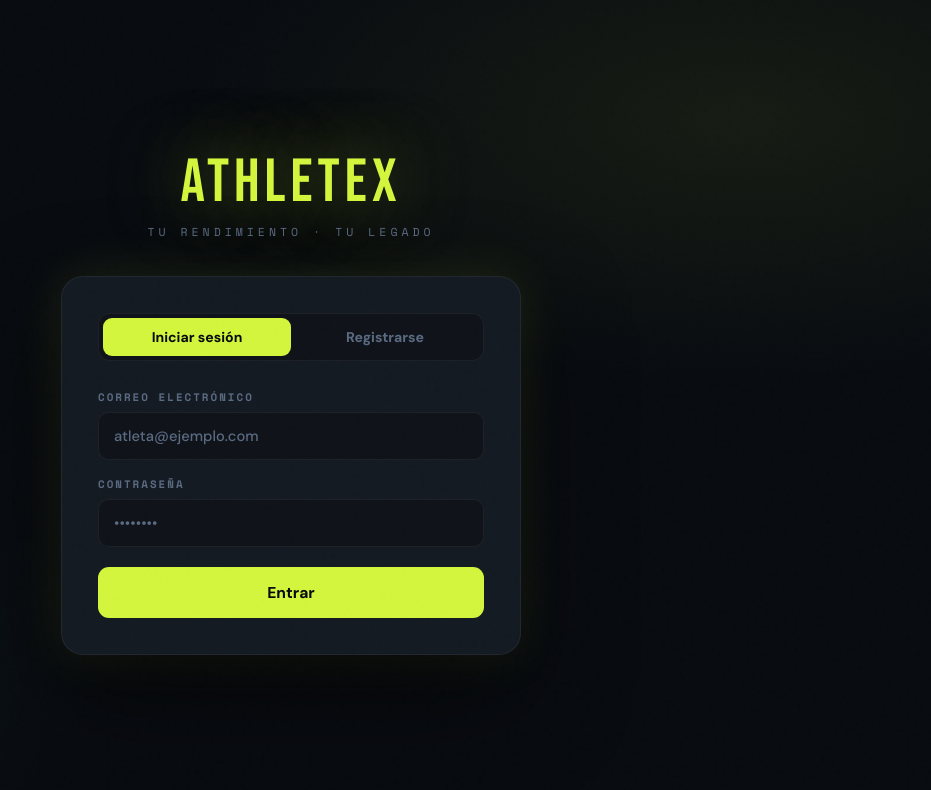
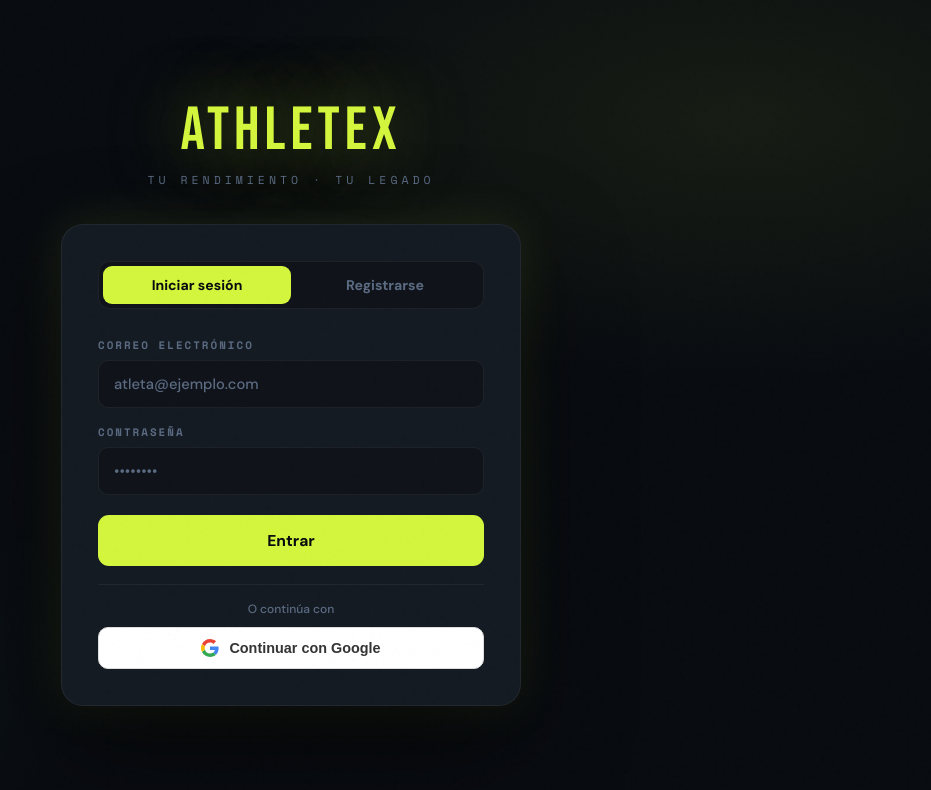
Before and after one commit to Krayangel/SportStreamLive-Front, a React (Create React App) app: page / in a window 1280 px wide. Shown: the top 790 px of the page, without its empty margins (349-1280 px from the left). Built offline with nearby package versions, Linux system fonts and the light colour scheme.

Commit message:
Ajustes de sprint2

```diff
--- a/src/components/auth/AuthScreen.jsx
+++ b/src/components/auth/AuthScreen.jsx
@@ -2,9 +2,15 @@
 import React, { useState } from 'react';
 import { LoginForm }    from './LoginForm';
 import { RegisterForm } from './RegisterForm';
+import { API_URL }      from '../../config';
 
 export function AuthScreen() {
   const [tab, setTab] = useState('login');
+
+  const handleGoogleLogin = () => {
+    // Redirige al flujo OAuth2 de Spring Security
+    window.location.href = `${API_URL}/oauth2/authorization/google`;
+  };
 
   return (
     <div className="auth-wrap">
@@ -31,6 +37,46 @@ export function AuthScreen() {
             ? <LoginForm />
             : <RegisterForm onSuccess={() => setTab('login')} />
           }
+
+          <div style={{
+            marginTop: 18,
+            borderTop: '1px solid var(--border)',
+            paddingTop: 16,
+            textAlign: 'center',
+          }}>
+            <p style={{ fontSize: '0.75rem', color: 'var(--muted)', marginBottom: 10 }}>
+              O continúa con
+            </p>
+            <button
+              onClick={handleGoogleLogin}
+              style={{
+                width: '100%',
+                display: 'flex',
+                alignItems: 'center',
+                justifyContent: 'center',
+                gap: 10,
+                background: '#fff',
+                color: '#333',
+                border: '1.5px solid #ddd',
+                borderRadius: 10,
+                padding: '11px 16px',
+                fontSize: '0.9rem',
+                fontWeight: 600,
+                cursor: 'pointer',
+                transition: 'box-shadow 0.2s',
+              }}
+              onMouseEnter={e => (e.currentTarget.style.boxShadow = '0 2px 8px rgba(0,0,0,0.15)')}
+              onMouseLeave={e => (e.currentTarget.style.boxShadow = 'none')}
+            >
+              <svg width="18" height="18" viewBox="0 0 48 48">
+                <path fill="#EA4335" d="M24 9.5c3.54 0 6.71 1.22 9.21 3.6l6.85-6.85C35.9 2.38 30.47 0 24 0 14.62 0 6.51 5.38 2.56 13.22l7.98 6.19C12.43 13.72 17.74 9.5 24 9.5z"/>
+                <path fill="#4285F4" d="M46.98 24.55c0-1.57-.15-3.09-.38-4.55H24v9.02h12.94c-.58 2.96-2.26 5.48-4.78 7.18l7.73 6c4.51-4.18 7.09-10.36 7.09-17.65z"/>
+                <path fill="#FBBC05" d="M10.53 28.59c-.48-1.45-.76-2.99-.76-4.59s.27-3.14.76-4.59l-7.98-6.19C.92 16.46 0 20.12 0 24c0 3.88.92 7.54 2.56 10.78l7.97-6.19z"/>
+                <path fill="#34A853" d="M24 48c6.48 0 11.93-2.13 15.89-5.81l-7.73-6c-2.18 1.48-4.97 2.29-8.16 2.29-6.26 0-11.57-4.22-13.47-9.91l-7.98 6.19C6.51 42.62 14.62 48 24 48z"/>
+              </svg>
+              Continuar con Google
+            </button>
+          </div>
         </div>
       </div>
     </div>
--- a/src/context/AuthContext.jsx
+++ b/src/context/AuthContext.jsx
@@ -1,11 +1,12 @@
 // src/context/AuthContext.jsx
-import React, { createContext, useContext, useState, useCallback } from 'react';
+import React, { createContext, useContext, useState, useCallback, useEffect } from 'react';
 import {
   login    as svcLogin,
   register as svcRegister,
   logout   as svcLogout,
   getStoredUser,
 } from '../services/authService';
+import { TOKEN_KEY, USER_KEY } from '../config';
 
 const AuthContext = createContext(null);
 
@@ -13,6 +14,30 @@ export function AuthProvider({ children }) {
   const [user,    setUser]    = useState(() => getStoredUser());
   const [loading, setLoading] = useState(false);
   const [error,   setError]   = useState('');
+
+  // Maneja el token que llega por URL tras OAuth2 Google
+  // El back redirige a: /oauth2/callback?token=<jwt>
+  useEffect(() => {
+    const params = new URLSearchParams(window.location.search);
+    const token  = params.get('token');
+    if (!token) return;
+
+    // Limpiar la URL sin recargar
+    window.history.replaceState({}, document.title, window.location.pathname);
+
+    // Decodificar el JWT para extraer email (no se verifica, solo se lee)
+    try {
+      const payload = JSON.parse(atob(token.split('.')[1]));
+      const email   = payload.sub;
+      const username = email.split('@')[0];
+      localStorage.setItem(TOKEN_KEY, token);
+      const userData = { id: payload.userId || email, username, email };
+      localStorage.setItem(USER_KEY, JSON.stringify(userData));
+      setUser(userData);
+    } catch (e) {
+      console.error('[AuthContext] Error procesando token OAuth2:', e);
+    }
+  }, []);
 
   const login = useCallback(async (email, password) => {
     setLoading(true); setError('');
--- a/src/pages/LiveRoom.jsx
+++ b/src/pages/LiveRoom.jsx
@@ -266,7 +266,7 @@ export function LiveRoom({ event, onExit }) {
     setLaunchLoading(true);
     setLaunchMsg('');
     try {
-      await launchBadge(streamId, user.id, launchTipo, launchNombre.trim());
+      await launchBadge(streamId, launchTipo, launchNombre.trim());
       setLaunchMsg('¡Medalla lanzada! Los espectadores ya pueden atraparla.');
       setLaunchNombre('');
     } catch (err) {
--- a/src/services/badgeService.js
+++ b/src/services/badgeService.js
@@ -8,8 +8,8 @@ export const getBadges = (uid) =>
 export const claimBadge = (badgeId, userId, tipo, nombre) =>
   post(ENDPOINTS.BADGE_CLAIM(badgeId), { userId, tipo, nombre }).then(r => r.json());
 
-export const launchBadge = async (streamId, userId, tipo, nombre) => {
-  const res = await post(ENDPOINTS.BADGE_LAUNCH(streamId), { userId, tipo, nombre });
+export const launchBadge = async (streamId, tipo, nombre) => {
+  const res = await post(ENDPOINTS.BADGE_LAUNCH(streamId), { tipo, nombre });
   if (!res.ok) {
     let msg = `HTTP ${res.status}`;
     try { const err = await res.json(); msg = err.message || err.error || msg; } catch {}
--- a/src/services/wsClient.js
+++ b/src/services/wsClient.js
@@ -1,16 +1,14 @@
 // src/services/wsClient.js
-// Singleton STOMP/SockJS. Una sola conexión para toda la app.
-
 import SockJS from 'sockjs-client';
 import { Client } from '@stomp/stompjs';
 import { WS_URL } from '../config';
 import { getToken } from './authService';
 
 let client = null;
-// topic -> Map<callbackFn, stompSubscription>
-const subs   = {};
-const queued = [];  // mensajes encolados antes de conectar
-let ready    = false;
+// topic -> { stompSub, callbacks: Set<fn> }
+const topicMap = {};
+const queued   = [];
+let ready      = false;
 
 function buildClient() {
   if (client) return client;
@@ -26,18 +24,15 @@ function buildClient() {
       ready = true;
       console.log('[WS] Conectado');
 
-      // Re-suscribir todos los topics registrados
-      Object.entries(subs).forEach(([topic, cbMap]) => {
-        cbMap.forEach((_, cb) => {
-          if (!cbMap.get(cb) || cbMap.get(cb).id === undefined) {
-            const stompSub = client.subscribe(topic, (msg) => {
-              let parsed;
-              try { parsed = JSON.parse(msg.body); } catch { parsed = msg.body; }
-              cbMap.forEach((__, fn) => fn(parsed));
-            });
-            // Guardar una única suscripción STOMP por topic
-            cbMap.set(cb, stompSub);
-          }
+      // Re-suscribir topics que tenían callbacks registrados
+      Object.entries(topicMap).forEach(([topic, entry]) => {
+        if (entry.callbacks.size === 0) return;
+        // Si ya hay una sub STOMP activa no duplicar
+        if (entry.stompSub) return;
+        entry.stompSub = client.subscribe(topic, (msg) => {
+          let parsed;
+          try { parsed = JSON.parse(msg.body); } catch { parsed = msg.body; }
+          topicMap[topic]?.callbacks.forEach(fn => fn(parsed));
         });
       });
 
@@ -49,6 +44,8 @@ function buildClient() {
 
     onDisconnect: () => {
       ready = false;
+      // Marcar subs STOMP como nulas para que onConnect las rehaga
+      Object.values(topicMap).forEach(e => { e.stompSub = null; });
       console.log('[WS] Desconectado');
     },
 
@@ -61,53 +58,34 @@ function buildClient() {
   return client;
 }
 
-/**
- * Suscribirse a un topic.
- * Devuelve función para desuscribirse.
- */
 export function wsSubscribe(topic, callback) {
-  if (!subs[topic]) subs[topic] = new Map();
-  const cbMap = subs[topic];
+  if (!topicMap[topic]) topicMap[topic] = { stompSub: null, callbacks: new Set() };
+  const entry = topicMap[topic];
 
-  // Evitar suscripción duplicada del mismo callback
-  if (cbMap.has(callback)) return () => {};
+  if (entry.callbacks.has(callback)) return () => {};
+  entry.callbacks.add(callback);
 
   const c = buildClient();
-  let stompSub = null;
 
-  if (c.connected) {
-    // Si ya hay otros callbacks en este topic, reutilizar la suscripción STOMP existente
-    const existing = [...cbMap.values()].find(s => s && s.id);
-    if (existing) {
-      // La suscripción STOMP ya existe, solo añadir el callback
-      cbMap.set(callback, existing);
-    } else {
-      stompSub = c.subscribe(topic, (msg) => {
-        let parsed;
-        try { parsed = JSON.parse(msg.body); } catch { parsed = msg.body; }
-        subs[topic]?.forEach((_, fn) => fn(parsed));
-      });
-      cbMap.set(callback, stompSub);
-    }
-  } else {
-    // Se registra; onConnect lo activará
-    cbMap.set(callback, null);
+  // Si ya conectado y sin sub STOMP para este topic, crearla
+  if (c.connected && ready && !entry.stompSub) {
+    entry.stompSub = c.subscribe(topic, (msg) => {
+      let parsed;
+      try { parsed = JSON.parse(msg.body); } catch { parsed = msg.body; }
+      topicMap[topic]?.callbacks.forEach(fn => fn(parsed));
+    });
   }
 
   return () => {
-    const entry = subs[topic];
-    if (!entry) return;
-    const sub = entry.get(callback);
-    entry.delete(callback);
-    // Solo desuscribir STOMP si es el único que usaba esa suscripción
-    if (sub && entry.size === 0) {
-      try { sub.unsubscribe(); } catch {}
-      delete subs[topic];
+    entry.callbacks.delete(callback);
+    if (entry.callbacks.size === 0 && entry.stompSub) {
+      try { entry.stompSub.unsubscribe(); } catch {}
+      entry.stompSub = null;
+      delete topicMap[topic];
     }
   };
 }
 
-/** Enviar mensaje; si no está conectado, encola. */
 export function wsSend(destination, body) {
   const c = buildClient();
   if (c.connected && ready) {
@@ -118,18 +96,14 @@ export function wsSend(destination, body) {
   }
 }
 
-/** Inicializar la conexión (llamado al login). */
-export function wsInit() {
-  buildClient();
-}
+export function wsInit() { buildClient(); }
 
-/** Desconectar (llamado al logout). */
 export function wsDisconnect() {
   if (client) {
     try { client.deactivate(); } catch {}
     client = null;
     ready  = false;
-    Object.keys(subs).forEach(k => delete subs[k]);
+    Object.keys(topicMap).forEach(k => delete topicMap[k]);
     queued.length = 0;
   }
 }
```
